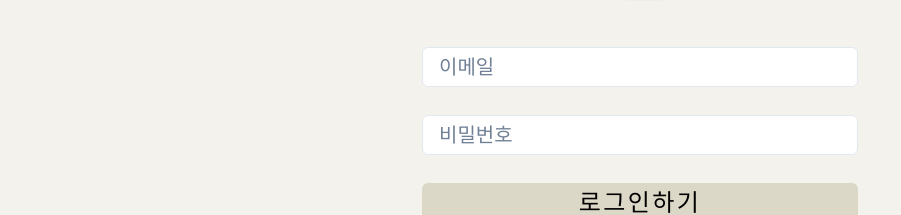
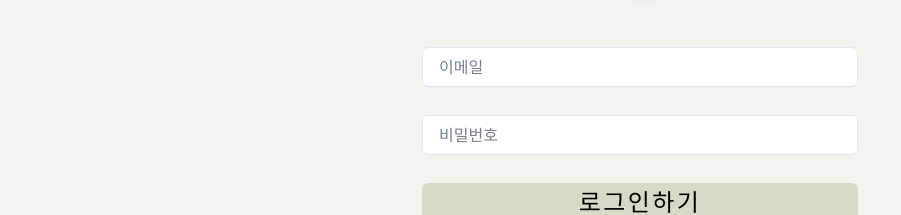
Before and after one commit to datastreams-knu/FE, a React (Vite) app: page /login in a window 1280 px wide. Shown: the part 294-509 px from the top of the page, without its empty margins (0-901 px from the left). Built offline with nearby package versions, Linux system fonts and the light colour scheme; a web font is replaced by a local one.

Commit message:
feat: 비밀번호 * 문제 해결

```diff
--- a/package.json
+++ b/package.json
@@ -11,10 +11,10 @@
   },
   "dependencies": {
     "@chakra-ui/icons": "^2.2.4",
-    "@chakra-ui/react": "^2.9.4",
+    "@chakra-ui/react": "^2.10.4",
     "@vitejs/plugin-react-swc": "^3.7.1",
     "axios": "^1.7.7",
-    "framer-motion": "^11.11.0",
+    "framer-motion": "^11.12.0",
     "path-browserify": "^1.0.1",
     "react": "^18.3.1",
     "react-dom": "^18.3.1",
--- a/src/pages/LoginPage/LoginPage.tsx
+++ b/src/pages/LoginPage/LoginPage.tsx
@@ -53,7 +53,8 @@ const LoginPage: React.FC = () => {
           <Input
             placeholder="이메일"
             bg="white"
-            fontSize={"xl"}
+            fontSize={"md"}
+            fontFamily={"mono"}
             focusBorderColor="#DCD8C8"
           />
           {/* 비밀번호 입력 */}
@@ -61,7 +62,8 @@ const LoginPage: React.FC = () => {
             placeholder="비밀번호"
             type="password"
             bg="white"
-            fontSize={"xl"}
+            fontSize={"md"}
+            fontFamily={"mono"}
             focusBorderColor="#DCD8C8"
           />
           {/* 로그인 버튼 */}
--- a/src/pages/SignupPage/SignupPage.tsx
+++ b/src/pages/SignupPage/SignupPage.tsx
@@ -158,7 +158,8 @@ const SignupPage: React.FC = () => {
               <Input
                 placeholder="이메일"
                 bg="white"
-                fontSize={"xl"}
+                fontSize={"md"}
+                fontFamily={"mono"}
                 focusBorderColor="#DCD8C8"
                 value={email}
                 onChange={(e) => {
@@ -195,7 +196,8 @@ const SignupPage: React.FC = () => {
               type={showPassword ? "text" : "password"} // 비밀번호 보이기/숨기기
               bg="white"
               color="black"
-              fontSize={"xl"}
+              fontSize={"md"}
+              fontFamily={"mono"}
               focusBorderColor="#DCD8C8"
               value={password}
               onChange={(e) => setPassword(e.target.value)}
@@ -217,7 +219,8 @@ const SignupPage: React.FC = () => {
           <Input
             placeholder="닉네임"
             bg="white"
-            fontSize={"xl"}
+            fontSize={"md"}
+            fontFamily={"mono"}
             focusBorderColor="#DCD8C8"
             value={nickname}
             onChange={(e) => setNickname(e.target.value)}
```
Also changed, not shown: 1 other file (tests, documents, lock files or other folders).
